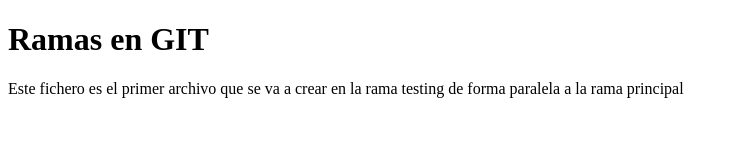
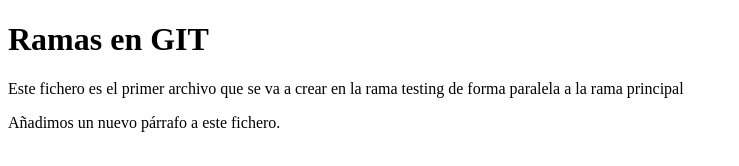
Before and after one commit to paulajimenez/primer-repositorio, a plain HTML site: page branch.html in a window 1280 px wide. Shown: the whole page, without its empty margins (0-739 px from the left). Drawn offline with Linux system fonts and the light colour scheme.

Commit message:
Añadimos otro párrafo al fichero BRANCH.HTML

```diff
--- a/branch.html
+++ b/branch.html
@@ -7,5 +7,7 @@
   <body>
     <h1>Ramas en GIT</h1>
     <p>Este fichero es el primer archivo que se va a crear en la rama testing de forma paralela a la rama principal</p>
+
+    <p>Añadimos un nuevo párrafo a este fichero.</p>
   </body>
 </html>
```
